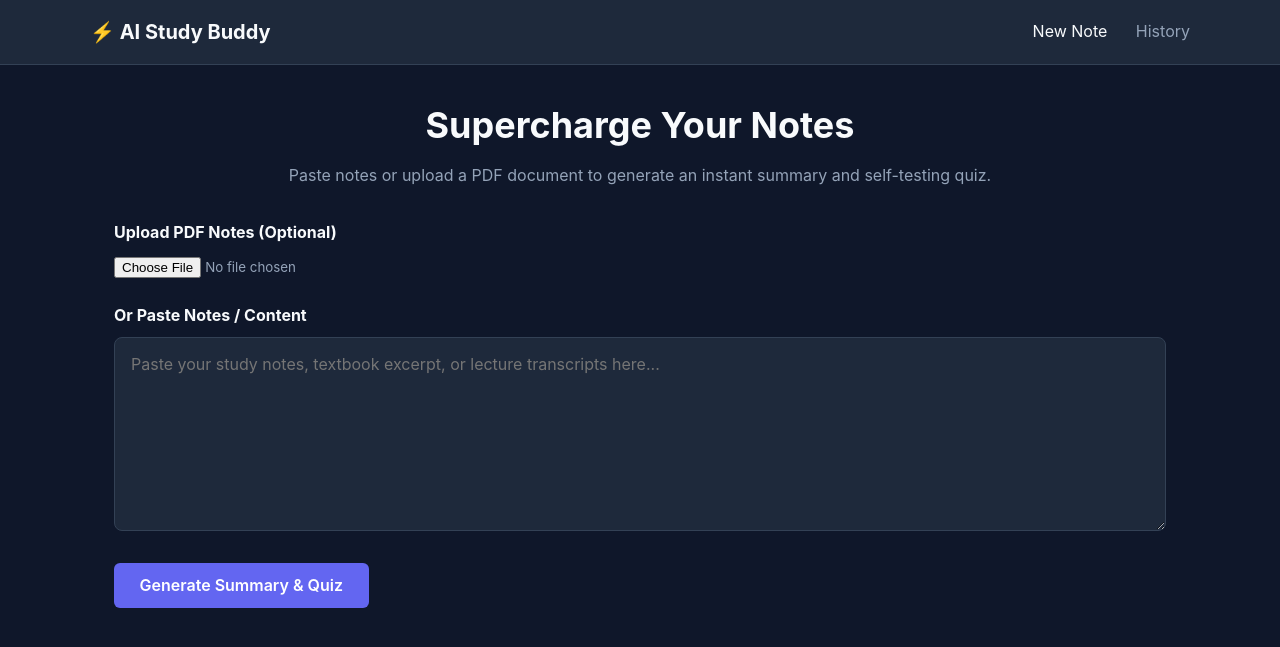
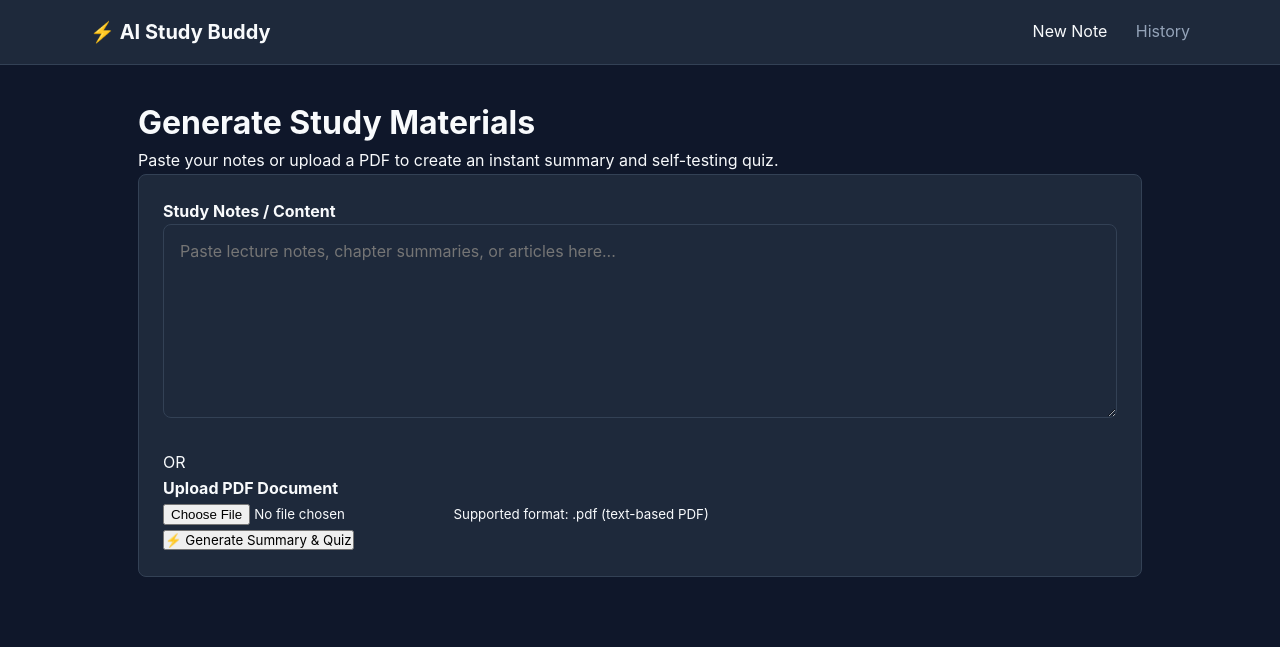
Before and after one commit to swagath20/Ai-study-buddy, a Flask app: page / in a window 1280 px wide. Shown: the top 647 px of the page. Run offline with Flask 3, Linux system fonts and the light colour scheme.

Commit message:
update app logic and index template

```diff
--- a/app.py
+++ b/app.py
@@ -1,14 +1,14 @@
 import os
 import json
-import time
+import io
 from flask import Flask, render_template, request, redirect, url_for, flash, jsonify
 from dotenv import load_dotenv
 from google import genai
 from google.genai import types
-from google.genai.errors import APIError
 from pypdf import PdfReader
 from models import db, StudySession
 
+# Load environment variables from .env
 load_dotenv()
 
 app = Flask(__name__)
@@ -16,178 +16,186 @@ app.config['SECRET_KEY'] = os.getenv('SECRET_KEY', 'dev-secret-key-123')
 app.config['SQLALCHEMY_DATABASE_URI'] = 'sqlite:///study_buddy.db'
 app.config['SQLALCHEMY_TRACK_MODIFICATIONS'] = False
 
+# Initialize database
 db.init_app(app)
-
-api_key = os.getenv("GEMINI_API_KEY")
-client = genai.Client(api_key=api_key)
 
 with app.app_context():
     db.create_all()
 
-def extract_text_from_pdf(file_storage):
-    reader = PdfReader(file_storage)
-    text = ""
-    for page in reader.pages:
-        extracted = page.extract_text()
-        if extracted:
-            text += extracted + "\n"
-    return text.strip()
+# Initialize Gemini Client
+GEMINI_API_KEY = os.getenv('GEMINI_API_KEY')
+client = genai.Client(api_key=GEMINI_API_KEY) if GEMINI_API_KEY else None
 
-def build_prompt(notes_text):
-    return f"""
-You are an AI study assistant. Read the provided study notes and generate:
-1. A concise, clear summary of the core concepts.
-2. A 5-question multiple-choice quiz testing key points.
 
-Study Notes:
-\"\"\"{notes_text}\"\"\"
+def extract_text_from_pdf(file_stream):
+    """Extract plain text from an in-memory PDF byte stream."""
+    try:
+        reader = PdfReader(file_stream)
+        text = ""
+        for page in reader.pages:
+            extracted = page.extract_text()
+            if extracted:
+                text += extracted + "\n"
+        return text.strip()
+    except Exception as e:
+        print(f"Error parsing PDF: {e}")
+        return ""
 
-Return ONLY valid JSON matching this exact structure:
-{{
-  "summary": "Summary text here",
-  "quiz": [
-    {{
-      "question": "Question text here",
-      "options": ["Option A", "Option B", "Option C", "Option D"],
-      "correct_answer": "Option A"
-    }}
-  ]
-}}
-"""
+
+def call_gemini_json(prompt: str):
+    """Call Gemini API requiring strict JSON response."""
+    if not client:
+        raise ValueError("GEMINI_API_KEY is not configured.")
+
+    response = client.models.generate_content(
+        model='gemini-2.5-flash',
+        contents=prompt,
+        config=types.GenerateContentConfig(
+            response_mime_type="application/json",
+            temperature=0.3
+        )
+    )
+    return json.loads(response.text)
+
 
 @app.route('/')
 def index():
     return render_template('index.html')
 
-@app.route('/generate', methods=['POST'])
+
+@app.route('/generate', methods=['GET', 'POST'])
 def generate():
-    notes = request.form.get('notes', '').strip()
+    if request.method == 'GET':
+        return redirect(url_for('index'))
+
+    notes_text = request.form.get('notes', '').strip()
     pdf_file = request.files.get('pdf_file')
 
+    # Handle PDF input if provided
     if pdf_file and pdf_file.filename != '':
-        try:
-            pdf_text = extract_text_from_pdf(pdf_file)
+        if pdf_file.filename.lower().endswith('.pdf'):
+            pdf_text = extract_text_from_pdf(pdf_file.stream)
             if pdf_text:
-                notes = f"{notes}\n\n{pdf_text}".strip()
-        except Exception as e:
-            flash(f'Failed to parse PDF file: {str(e)}', 'error')
-            return redirect(url_for('index'))
+                notes_text = f"{notes_text}\n\n{pdf_text}".strip()
+            else:
+                flash("Could not extract readable text from the uploaded PDF.", "warning")
+        else:
+            flash("Please upload a valid .pdf file.", "warning")
 
-    if not notes:
-        flash('Please enter notes or upload a PDF file.', 'error')
+    if not notes_text:
+        flash("Please provide text notes or upload a valid PDF document.", "danger")
         return redirect(url_for('index'))
 
-    prompt = build_prompt(notes)
+    prompt = f"""
+You are an expert study tutor. Analyze the study material below and return a structured JSON object.
 
-    max_retries = 2
-    for attempt in range(1, max_retries + 1):
-        try:
-            response = client.models.generate_content(
-                model="gemini-3.6-flash",
-                contents=prompt,
-                config=types.GenerateContentConfig(
-                    response_mime_type="application/json"
-                )
-            )
+Your response MUST follow this exact schema:
+{{
+  "summary": "A clear, concise, bulleted or multi-paragraph breakdown highlighting key concepts and takeaways.",
+  "quiz": [
+    {{
+      "question": "Question text here?",
+      "options": ["Option A", "Option B", "Option C", "Option D"],
+      "answer": "Option A"
+    }}
+  ]
+}}
 
-            data = json.loads(response.text)
-            summary = data.get('summary', '')
-            quiz = data.get('quiz', [])
+Generate exactly 5 high-quality multiple choice questions testing understanding of core concepts.
+The "answer" must match one of the items in the "options" array verbatim.
 
-            if not summary or not quiz:
-                raise ValueError("Incomplete response structure received.")
+Study Material:
+\"\"\"{notes_text}\"\"\"
+"""
 
-            session_entry = StudySession(
-                notes_text=notes,
-                summary=summary,
-                quiz_json=json.dumps(quiz)
-            )
-            db.session.add(session_entry)
-            db.session.commit()
+    try:
+        data = call_gemini_json(prompt)
+        summary = data.get('summary', 'No summary generated.')
+        quiz = data.get('quiz', [])
 
-            return render_template('results.html', summary=summary, quiz=quiz, session_id=session_entry.id)
+        # Save session to SQLite
+        session_record = StudySession(
+            notes=notes_text[:5000],  # store excerpt/full text
+            summary=summary,
+            quiz_json=json.dumps(quiz)
+        )
+        db.session.add(session_record)
+        db.session.commit()
 
-        except (json.JSONDecodeError, ValueError):
-            if attempt == max_retries:
-                flash('The model returned an invalid structure. Please try submitting again.', 'error')
-                return redirect(url_for('index'))
-            time.sleep(1)
+        return render_template(
+            'results.html',
+            summary=summary,
+            quiz=quiz,
+            session_id=session_record.id,
+            notes=notes_text
+        )
 
-        except APIError as api_err:
-            if api_err.code == 429:
-                flash('Rate limit reached on the free tier. Please wait a minute and try again.', 'error')
-            else:
-                flash(f'Gemini API error ({api_err.code}): Please try again shortly.', 'error')
-            return redirect(url_for('index'))
+    except Exception as e:
+        flash(f"Failed to generate study materials: {str(e)}", "danger")
+        return redirect(url_for('index'))
 
-        except Exception as e:
-            flash(f'Unexpected error: {str(e)}', 'error')
-            return redirect(url_for('index'))
 
-@app.route('/generate_more_questions/<int:session_id>', methods=['POST'])
-def generate_more_questions(session_id):
-    try:
-        session_entry = StudySession.query.get(session_id)
-        if not session_entry:
-            return jsonify({"success": False, "error": "Session not found."}), 404
+@app.route('/regenerate_quiz', methods=['POST'])
+def regenerate_quiz():
+    """AJAX endpoint to generate a fresh set of 5 questions without reloading."""
+    payload = request.get_json() or {}
+    notes_text = payload.get('notes', '').strip()
+    session_id = payload.get('session_id')
 
-        existing_quiz = json.loads(session_entry.quiz_json)
-        existing_questions = [q.get('question') for q in existing_quiz]
+    if not notes_text and session_id:
+        record = StudySession.query.get(session_id)
+        if record:
+            notes_text = record.notes
 
-        prompt = f"""
-You are an AI study assistant. The user is studying these notes:
-\"\"\"{session_entry.notes_text}\"\"\"
+    if not notes_text:
+        return jsonify({"error": "No study content available to generate questions."}), 400
 
-Generate 5 brand NEW multiple-choice quiz questions testing different angles than these previous questions:
-{json.dumps(existing_questions)}
+    prompt = f"""
+You are an expert study tutor. Based on the following study material, generate 5 NEW and DISTINCT multiple-choice questions exploring different angles or details.
 
-Return ONLY valid JSON matching this exact structure:
+Return JSON with this schema:
 {{
   "quiz": [
     {{
-      "question": "New question text here",
+      "question": "Question text here?",
       "options": ["Option A", "Option B", "Option C", "Option D"],
-      "correct_answer": "Option A"
+      "answer": "Option A"
     }}
   ]
 }}
+
+The "answer" field must match one of the string items in "options" exactly.
+
+Study Material:
+\"\"\"{notes_text}\"\"\"
 """
 
-        response = client.models.generate_content(
-            model="gemini-3.6-flash",
-            contents=prompt,
-            config=types.GenerateContentConfig(
-                response_mime_type="application/json"
-            )
-        )
+    try:
+        data = call_gemini_json(prompt)
+        quiz = data.get('quiz', [])
+        return jsonify({"quiz": quiz})
+    except Exception as e:
+        return jsonify({"error": str(e)}), 500
 
-        new_data = json.loads(response.text)
-        new_quiz = new_data.get('quiz', [])
-
-        updated_history = existing_quiz + new_quiz
-        session_entry.quiz_json = json.dumps(updated_history)
-        db.session.commit()
-
-        return jsonify({"success": True, "new_questions": new_quiz})
-
-    except Exception as e:
-        return jsonify({"success": False, "error": str(e)}), 500
 
 @app.route('/history')
 def history():
     sessions = StudySession.query.order_by(StudySession.created_at.desc()).all()
     return render_template('history.html', sessions=sessions)
 
-@app.route('/session/<int:session_id>')
+
+@app.route('/history/<int:session_id>')
 def view_session(session_id):
-    session_entry = StudySession.query.get_or_404(session_id)
-    quiz = json.loads(session_entry.quiz_json)
+    record = StudySession.query.get_or_404(session_id)
+    quiz = json.loads(record.quiz_json) if record.quiz_json else []
     return render_template(
         'results.html',
-        summary=session_entry.summary,
+        summary=record.summary,
         quiz=quiz,
-        session_id=session_entry.id
+        session_id=record.id,
+        notes=record.notes
     )
+
 
 if __name__ == '__main__':
     app.run(debug=True)
--- a/templates/index.html
+++ b/templates/index.html
@@ -1,23 +1,79 @@
-{% extends "base.html" %}
+{% extends 'base.html' %}
+
+{% block title %}AI Study Buddy - Create Study Set{% endblock %}
 
 {% block content %}
-<div class="hero">
-    <h1>Supercharge Your Notes</h1>
-    <p>Paste notes or upload a PDF document to generate an instant summary and self-testing quiz.</p>
+<div class="container">
+    <header class="page-header">
+        <h1>Generate Study Materials</h1>
+        <p>Paste your notes or upload a PDF to create an instant summary and self-testing quiz.</p>
+    </header>
+
+    {% with messages = get_flashed_messages(with_categories=true) %}
+        {% if messages %}
+            <div class="flash-messages">
+                {% for category, message in messages %}
+                    <div class="alert alert-{{ category }}">
+                        {{ message }}
+                    </div>
+                {% endfor %}
+            </div>
+        {% endif %}
+    {% endwith %}
+
+    <div class="card form-card">
+        <form action="{{ url_for('generate') }}" method="POST" enctype="multipart/form-data" class="study-form">
+
+            <div class="form-group">
+                <label for="notes" class="form-label">
+                    <strong>Study Notes / Content</strong>
+                </label>
+                <textarea
+                    id="notes"
+                    name="notes"
+                    rows="8"
+                    class="form-control"
+                    placeholder="Paste lecture notes, chapter summaries, or articles here..."></textarea>
+            </div>
+
+            <div class="form-divider">
+                <span>OR</span>
+            </div>
+
+            <div class="form-group file-upload-group">
+                <label for="pdf_file" class="form-label">
+                    <strong>Upload PDF Document</strong>
+                </label>
+                <div class="file-input-wrapper">
+                    <input
+                        type="file"
+                        id="pdf_file"
+                        name="pdf_file"
+                        accept=".pdf"
+                        class="file-input">
+                    <small class="form-help">Supported format: <code>.pdf</code> (text-based PDF)</small>
+                </div>
+            </div>
+
+            <div class="form-actions">
+                <button type="submit" class="btn btn-primary" id="generate-btn">
+                    <span>⚡ Generate Summary & Quiz</span>
+                </button>
+            </div>
+        </form>
+    </div>
 </div>
 
-<form action="{{ url_for('generate') }}" method="POST" enctype="multipart/form-data" class="study-form" id="studyForm">
-    <div style="margin-bottom: 1.5rem;">
-        <label for="pdf_file" class="form-label" style="display: block; margin-bottom: 0.5rem; font-weight: bold;">Upload PDF Notes (Optional)</label>
-        <input type="file" name="pdf_file" id="pdf_file" accept=".pdf" style="color: var(--text-secondary);">
-    </div>
+<script>
+    // Visual feedback when submitting the form
+    const form = document.querySelector('.study-form');
+    const submitBtn = document.getElementById('generate-btn');
 
-    <label for="notes" class="form-label" style="display: block; margin-bottom: 0.5rem; font-weight: bold;">Or Paste Notes / Content</label>
-    <textarea name="notes" id="notes" rows="8" placeholder="Paste your study notes, textbook excerpt, or lecture transcripts here..."></textarea>
-
-    <button type="submit" class="btn-submit" id="submitBtn">
-        <span class="btn-text">Generate Summary & Quiz</span>
-        <span class="spinner" id="spinner" style="display: none;">Generating...</span>
-    </button>
-</form>
+    form.addEventListener('submit', function () {
+        submitBtn.disabled = true;
+        submitBtn.innerHTML = '<span>⏳ Processing & Generating...</span>';
+        submitBtn.style.opacity = '0.7';
+        submitBtn.style.cursor = 'not-allowed';
+    });
+</script>
 {% endblock %}
```
